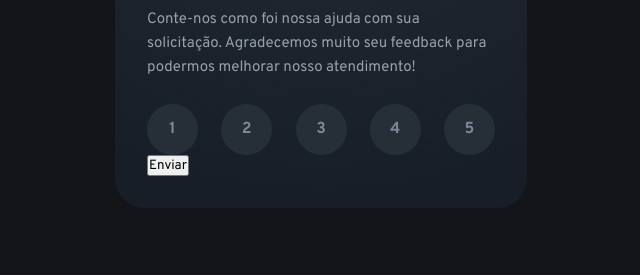
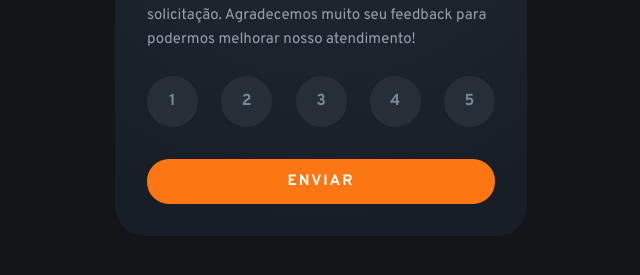
Before and after one commit to BeatrizFirmado11TIB/feedbackk, a plain HTML site: page index.html in a window 1280 px wide. Shown: the part 373-648 px from the top of the page, without its empty margins (319-959 px from the left). Drawn offline with Linux system fonts and the light colour scheme.

Commit message:
sexto commit do CSS

```diff
--- a/index.html
+++ b/index.html
@@ -16,8 +16,8 @@
         </div>
 
     <h1>Como foi o atedimento?</h1>
+
     <p>Conte-nos como foi nossa ajuda com sua solicitação. Agradecemos muito seu feedback para podermos melhorar nosso atendimento!</p>
-    <div>
 
     <div class="botoes">
         <button>1</button>
@@ -27,8 +27,7 @@
         <button>5</button>
     </div>
 
+        <button>Enviar</button>
     <div>
-        <button>Enviar</button>
-    </div>
-</body>
+ <body>
 </html>
--- a/style.css
+++ b/style.css
@@ -10,7 +10,7 @@
     --dark-blue: #262e38;
     --light-gray: #969fad;
     --medium-gray: #7C8798;
-    --oragen: #FC7614;
+    --orange: #FC7614;
     --white: #FFF;
     --very-dark-blue: #131518;
     --black-gradient: radial-gradient(98.96% 98.96% at 50% 0%, #232A34 0%, #181E27 100%);
@@ -62,6 +62,7 @@ body {
  .botoes{
     display: flex;
     justify-content: space-between;
+    margin-bottom: 32px;
  }
  .botoes button {
     width: 51px;
@@ -73,8 +74,38 @@ body {
     border: none;
     color: var(--medium-gray);
     background-color: var(--dark-blue);
+    transition: all ease-in-out 0.3s;
  }
 
  .botoes button:hover{
+    color: var(--white);
+    background-color: var(--orange);
+    cursor: pointer;
+ }
+
+ .botoes button:focus{
+   color: var(--white);
+   background-color: var(--light-gray);
+ }
+
+ .card > button {
+  width: 100%;
+  padding: 13px;
+  font-size: 15px;
+  background-color: var(--orange);
+  border: none;
+  border-radius: 22px;
+
+  font-weight: 700;
+  text-transform: uppercase;
+  letter-spacing: 2px;
+  color: var(--white);
+transition: all ease-in-out 0.3s;
+ }
+
+ .card > button:hover{
+    color: var(--orange);
+    background-color: var(--white);
+    cursor: pointer;
 
  }
```
